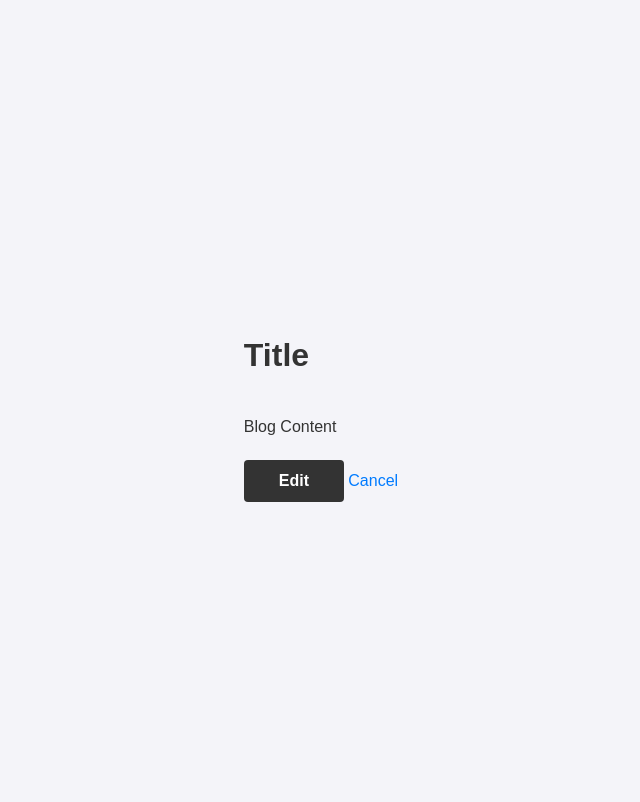
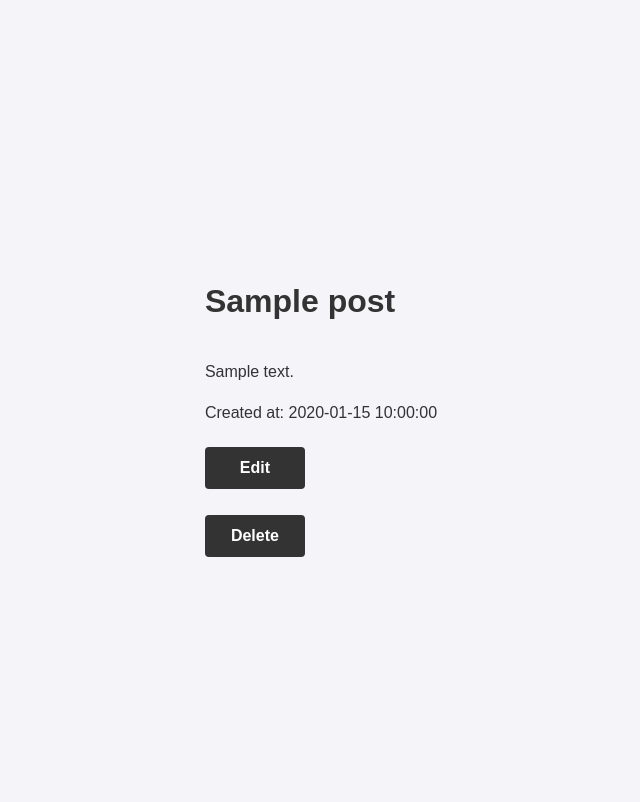
Before and after one commit to thcantero/blogly-app, a Flask app: page /posts/1 in a window 1280 px wide. Shown: the top 802 px of the page, without its empty margins (319-959 px from the left). Run offline with Flask 3, Linux system fonts and the light colour scheme; tables that the repository leaves empty hold one stand-in row (values such as "Sample post"); some libraries are stand-ins or nearby versions.

Commit message:
Added Post routes

```diff
--- a/app.py
+++ b/app.py
@@ -1,12 +1,12 @@
 """Blogly application."""
 
-from flask import Flask, request, render_template, redirect, flash, session
+from flask import Flask, request, render_template, redirect, flash
 from flask_debugtoolbar import DebugToolbarExtension
 from models import db, connect_db, User, Post
 
 app = Flask(__name__)
 
-app.config['SQLALCHEMY_DATABASE_URI'] = 'postgresql:///users_db1' #Name of the db we are using
+app.config['SQLALCHEMY_DATABASE_URI'] = 'postgresql:///users_db' #Name of the db we are using
 app.config['SQLALCHEMY_TRACK_MODIFICATIONS'] = False
 app.config['SQLALCHEMY_ECHO'] = True
 app.config['SECRET_KEY'] = "SECRET!"
@@ -15,11 +15,16 @@ debug = DebugToolbarExtension(app)
 
 connect_db(app)
 
-# **GET */ :*** Redirect to list of users. (We’ll fix this in a later step).
+with app.app_context():
+    db.create_all()
+
+# **Make a Homepage**
+#Change the homepage to a page that shows the 5 most recent posts.
 @app.route("/")
 def home():
-    #need to redirect
-    return redirect("/users")
+    """Show recent list of posts, most-recent first."""
+    posts = Post.query.order_by(Post.created_at.desc()).limit(5).all()
+    return render_template("home.html", posts=posts)
 
 # **GET */users :*** Show all users.
 # Make these links to view the detail page for the user.
@@ -110,10 +115,11 @@ def edit_user(user_id):
         return redirect(f"/users")
 
 # **POST */users/[user-id]/delete :*** Delete the user.
-@app.route("/users/<int:user_id>/delete")
+@app.route("/users/<int:user_id>/delete", methods=["POST"])
 def delete_user(user_id):
     User.query.filter_by(user_id = user_id).delete()
     db.session.commit()
+    flash("User deleted successfully!", "success")
 
     return redirect("/users")
 
@@ -126,15 +132,17 @@ def delete_user(user_id):
 # *** Handle add form; add post and redirect to the user detail page.
 @app.route("/users/<int:user_id>/posts/new", methods=["GET","POST"])
 def new_post(user_id):
+    """Show a form to create a new post for a specific user"""
+    """Handle form submission for creating a new post for a specific user"""
     if request.method == "GET":
-        #user = User.query.get_or_404(user_id)
-        return render_template("post_form.html", user_id=user_id)
+        user = User.query.get_or_404(user_id)
+        return render_template("post_form.html", user=user)
 
     else:
         new_post = Post(
-            user_id = user_id,
             title = request.form["title"],
-            content = request.form["content"])
+            content = request.form["content"],
+            user_id=user_id)
 
         db.session.add(new_post)
         db.session.commit()
@@ -147,15 +155,44 @@ def new_post(user_id):
 # *** Show a post. Show buttons to edit and delete the post.
 @app.route("/posts/<int:post_id>")
 def show_post(post_id):
-    #post_id = Post.query.get_or_404(post_id)
-    return render_template("show_post.html", post_id = post_id)
+    """Show a page with info on a specific post"""
+    post = Post.query.get_or_404(post_id)
+    return render_template("show_post.html", post = post)
 
 # **GET */posts/[post-id]/edit :
 # *** Show form to edit a post, and to cancel (back to user page).
 # **POST */posts/[post-id]/edit :
 # *** Handle editing of a post. Redirect back to the post view.
-# **POST */posts/[post-id]/delete :
+@app.route("/posts/<int:post_id>/edit", methods=["GET", "POST"])
+def edit_post(post_id):
+    """Show a form to edit an existing post"""
+    """Handle form submission for updating an existing post"""
+
+    post = Post.query.get_or_404(post_id)
+
+    if request.method == "GET":
+        return render_template("edit_post.html", post=post)
+
+    else:
+        post.title = request.form.get('title')
+        post.content = request.form.get('content')
+
+    db.session.add(post)
+    db.session.commit()
+
+    flash(f"Post '{post.title}' edited", "success")
+    return redirect(f"/users/{post.user_id}")
+
+ # **POST */posts/[post-id]/delete :
 # *** Delete the post.
-@app.route("/posts/<int:post_id>/edit")
-def edit_post(post_id):
-    return render_template("edit_post.html", post_id=post_id)
+@app.route('/posts/<int:post_id>/delete', methods=["POST"])
+def delete_post(post_id):
+    """Handle form submission for deleting an existing post"""
+
+    post = Post.query.get_or_404(post_id)
+
+    db.session.delete(post)
+    db.session.commit()
+    flash(f"Post '{post.title}' deleted", "success")
+
+    return redirect(f"/users/{post.user_id}")
--- a/templates/show_post.html
+++ b/templates/show_post.html
@@ -2,12 +2,15 @@
 {% block title %} Post Title {% endblock %}
 
 {%block content %}
-<h1>Title</h1>
-<p>Blog Content</p>
+<h1>{{post.title}}</h1>
+<p>{{post.content}}</p>
+<p>Created at: {{post.created_at}}</p>
 
 <div class="form-group text-right">
-    <button>Edit</button>
-    <a href="" class="btn btn-outline-info">Cancel</a>
-  </div>
+  <form>
+    <button formaction="/posts/{{post.post_id }}/edit" method="POST">Edit</button>
+    <button formaction="/posts/{{ post.post_id }}/delete" method="POST">Delete</button>
+</form>
+</div>
 
 {% endblock %}
```
Also changed, not shown: models.py (+16 -5 lines), templates/edit_post.html (+4 -4 lines), templates/home.html (added, +21 -0 lines).
